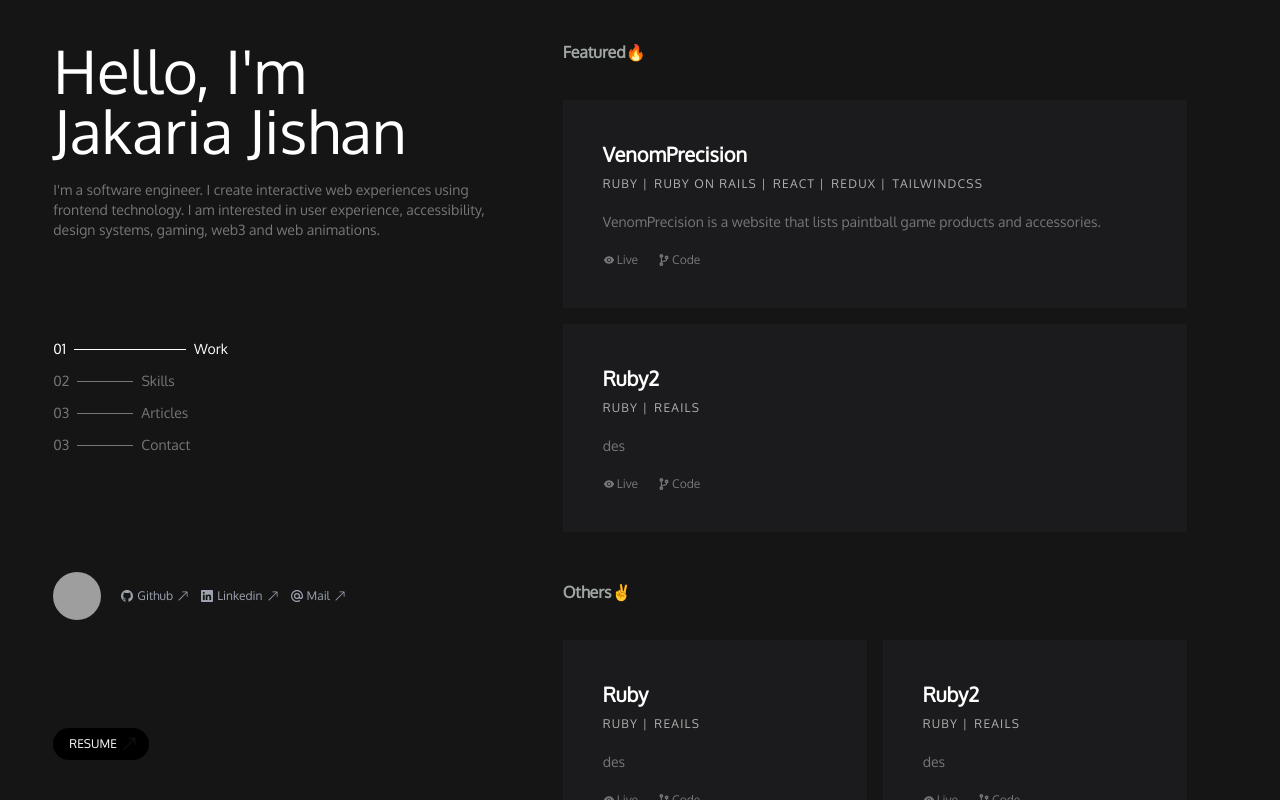
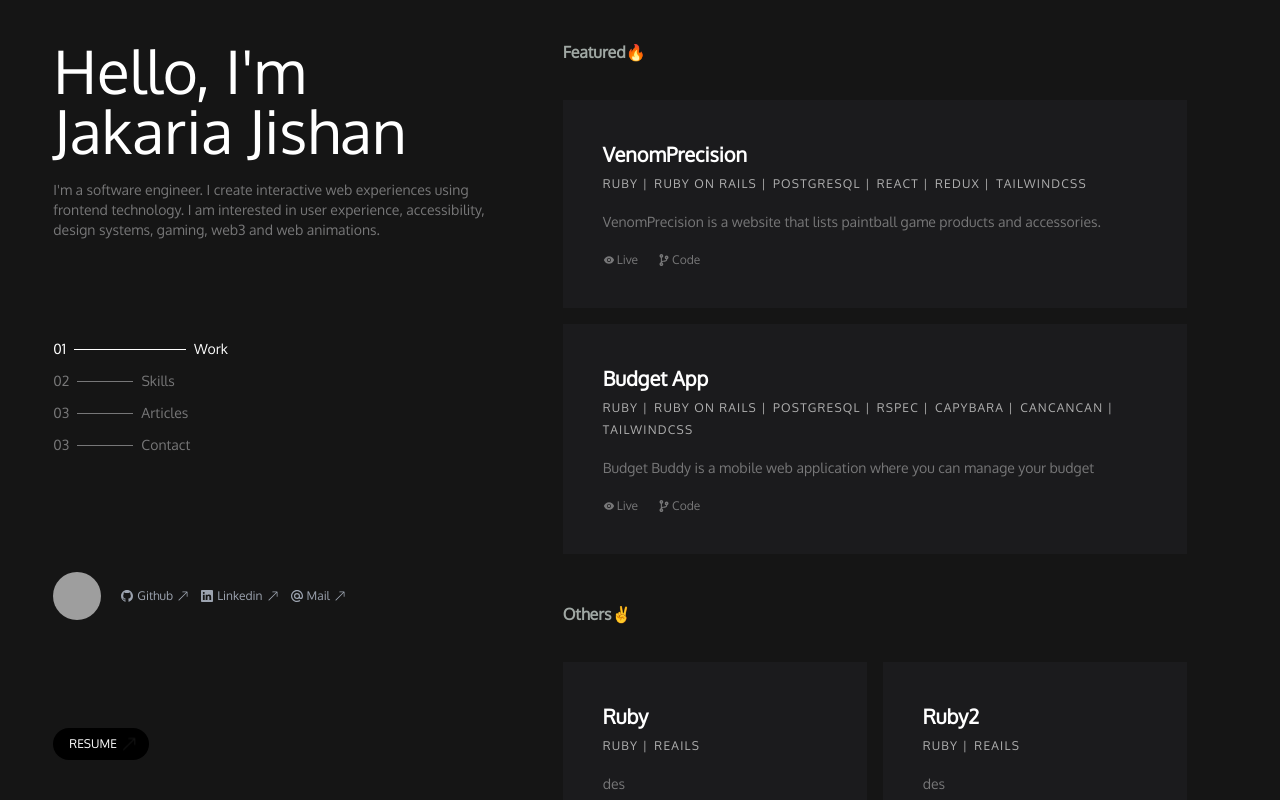
Before and after one commit to JakariaJishan/Portfolio2.1, a React (Create React App) app: page / in a window 1280 px wide. Built offline with nearby package versions, Linux system fonts and the light colour scheme; grey boxes are pictures that could not be loaded.

Commit message:
Add featured projects

```diff
--- a/src/components/projects/RenderFeature.js
+++ b/src/components/projects/RenderFeature.js
@@ -9,7 +9,7 @@ const RenderFeature = ({ featuredProject }) => {
     <div className="mx-3 md:mx-10 my-2">
       <div className="p-5 mt-4 md:p-10 bg-[#1B1B1D] transition ease-out hover:-translate-y-1 hover:scale-110  duration-300 hover:z-10 hover:border hover:border-[#616162]">
         <h2 className="text-xl font-semibold">{title}</h2>
-        <div className="flex gap-1.5 my-2 text-xs tracking-widest text-[#AFAFAF] uppercase">
+        <div className="flex flex-wrap gap-1.5 my-2 text-xs tracking-widest text-[#AFAFAF] uppercase">
           {stacks.map((item, index) => {
             return (
               <p>
--- a/src/components/projects/RenderWorkingProject.js
+++ b/src/components/projects/RenderWorkingProject.js
@@ -9,7 +9,7 @@ const RenderWorkingProject = ({ workingProject }) => {
     <div className=" w-full mt-4">
       <div className="p-5 md:p-10 bg-[#1B1B1D] transition ease-out hover:-translate-y-1 hover:scale-110  duration-300 hover:z-10 hover:border hover:border-[#616162]">
         <h2 className="text-xl font-semibold">{title}</h2>
-        <div className="flex gap-1.5 my-2 text-xs tracking-widest text-[#AFAFAF] uppercase">
+        <div className="flex flex-wrap gap-1.5 my-2 text-xs tracking-widest text-[#AFAFAF] uppercase">
           {stacks.map((item, index) => {
             return (
               <p>
--- a/src/projects.js
+++ b/src/projects.js
@@ -1,17 +1,17 @@
 export const featuredProjects = [
     {
         title :"VenomPrecision",
-        stacks: ["Ruby","Ruby on Rails","React","Redux","TailwindCss"],
+        stacks: ["Ruby","Ruby on Rails","postgresql","React","Redux","TailwindCss"],
         desc:"VenomPrecision is a website that lists paintball game products and accessories.",
         liveLink:"https://velvety-genie-9ab88d.netlify.app/",
         sourceCode:"https://github.com/JakariaJishan/VenomPrecision-front-end"
     },
     {
-        title :"Ruby2",
-        stacks: ["ruby","reails"],
-        desc:"des",
-        liveLink:"live",
-        sourceCode:"code"
+        title :"Budget App",
+        stacks: ["ruby","ruby on rails","postgresql","rspec","capybara","cancancan","tailwindcss"],
+        desc:"Budget Buddy is a mobile web application where you can manage your budget",
+        liveLink:"https://budget-buddy-573e.onrender.com/",
+        sourceCode:"https://github.com/JakariaJishan/Budget-App"
     },
 
 ]
```
